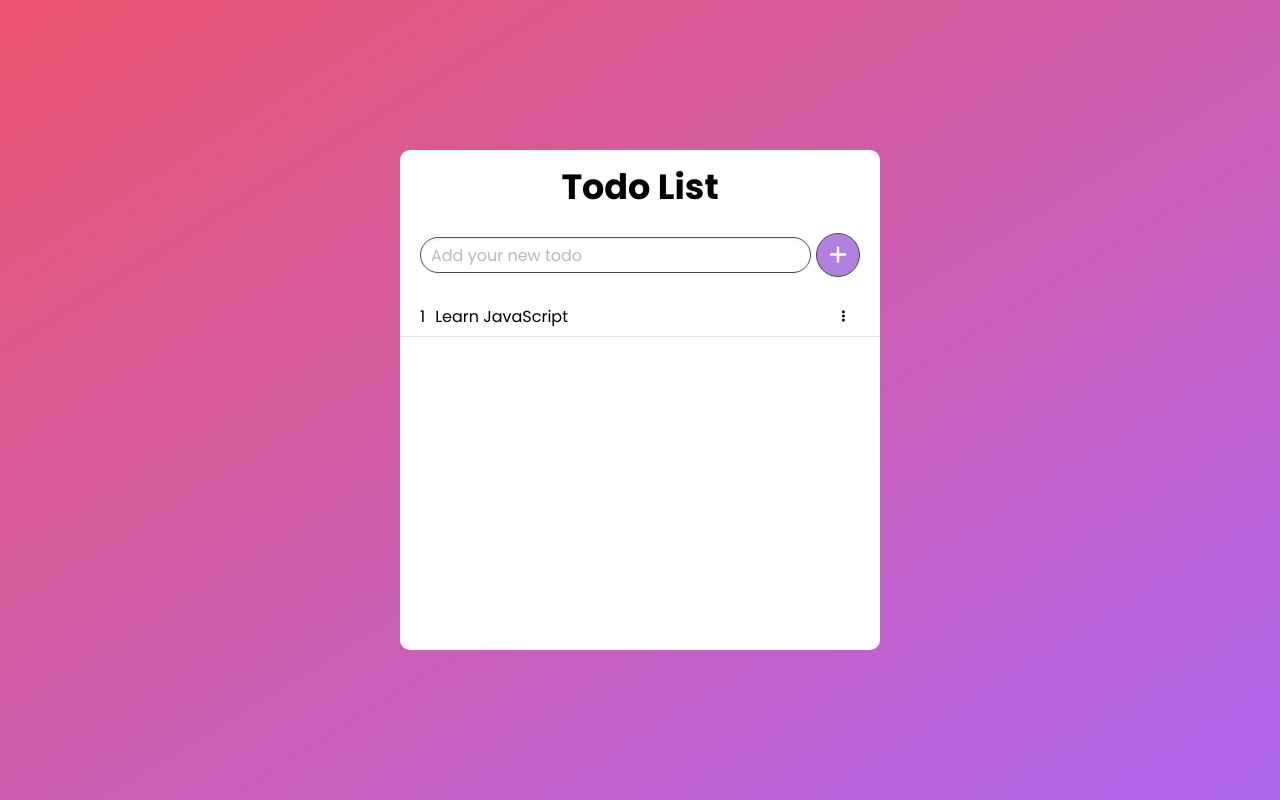
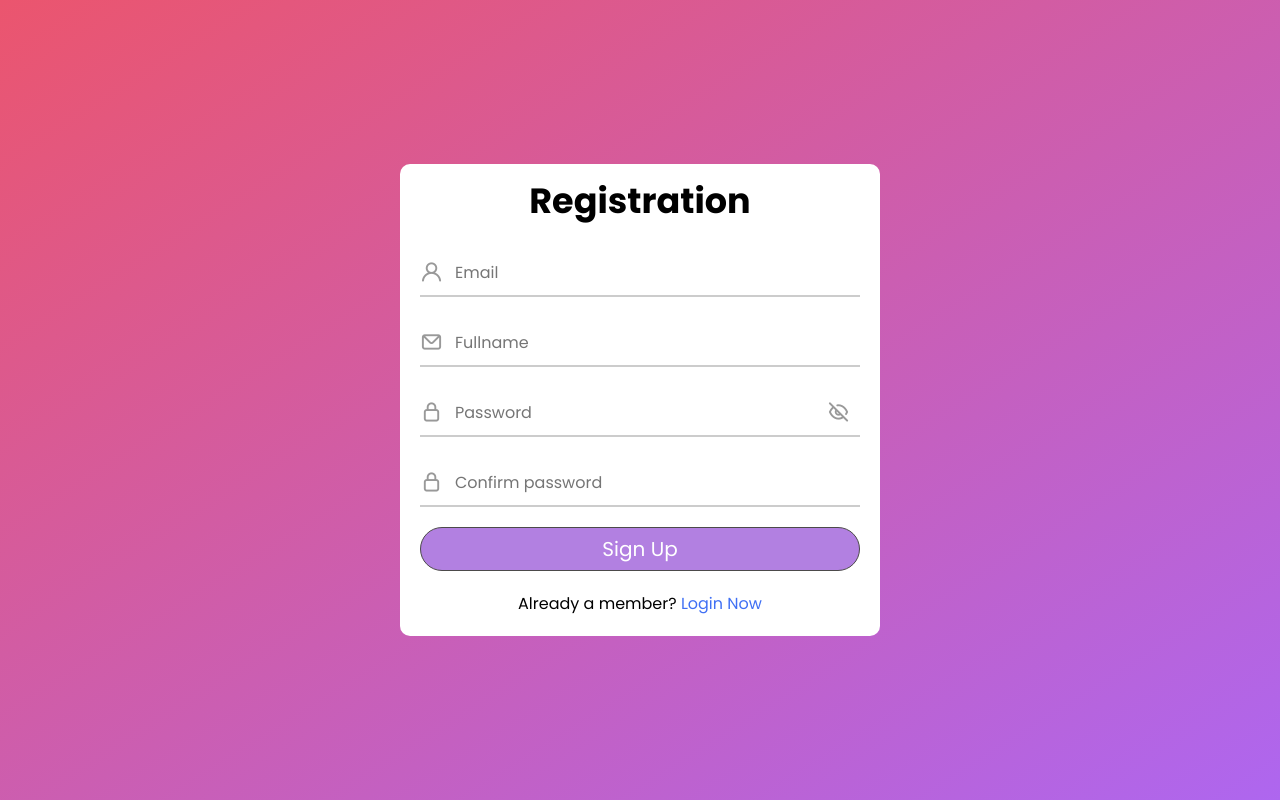
Before and after one commit to Duc-267/Todo, a plain HTML site: page index.html in a window 1280 px wide. Drawn offline with nearby package versions, Linux system fonts and the light colour scheme.

Commit message:
add UI registration

```diff
--- a/index.html
+++ b/index.html
@@ -7,12 +7,56 @@
     <meta name="viewport" content="width=device-width, initial-scale=1.0">
     <title>Todo App</title>
     <link rel="stylesheet" href="style.css">
+    <link rel="stylesheet" href="https://unicons.iconscout.com/release/v4.0.0/css/line.css">
     <link rel="stylesheet" href="https://cdnjs.cloudflare.com/ajax/libs/font-awesome/6.1.1/css/all.min.css">
 
 </head>
 
 <body>
-    <div class="todo-container">
+    <div class="container">
+        <div class="registration-container">
+            <div class="registration__header">
+                <h2 class="title">
+                    Registration
+                </h2>
+            </div>
+            <div class="registration__body">
+                <form name="signup__form" onsubmit="return validateForm()">
+                    <div class="input-field">
+                        <input name="email" id="email" type="text" placeholder="Email"><br>
+                        <i class="uil uil-user"></i>
+                    </div>
+                    <p class="error" id="email-validation"></p>
+                    <div class="input-field">
+                        <input name="fname" id="fname" type="text" placeholder="Fullname"><br>
+                        <i class="uil uil-envelope icon"></i>
+                    </div>
+                    <p class="error" id="fname-validation"></p>
+                    <div class="input-field">
+                        <input class="password" name="password" id="password" type="password" placeholder="Password"><br>
+                        <i class="uil uil-lock icon"></i>
+                        <i class="uil uil-eye-slash show-hide"></i>
+                    </div>
+                    <p class="error" id="password-validation"></p>
+                    <div class="input-field">
+                        <input class="password" name="confirm-password" id="confirm-password" type="password"
+                            placeholder="Confirm password"><br>
+                        <i class="uil uil-lock icon"></i>
+                    </div>
+                    <p class="error" id="cpassword-validation"></p>
+                    <input class="btn form__button"type="submit" value="Sign Up">
+                </form>
+
+                <div class="login-signup">
+                    <p class="reminder">Already a member?
+                        <a href="#" class="text login-link">Login Now</a>
+                    </p>
+                </div>
+            </div>
+
+
+            <!-- Todo -->
+            <!-- <div class="todo-container">
             <div class="todo-container__header">
                 <h2 class="title">
                     Todo List
@@ -20,20 +64,11 @@
             </div>
             <div class="todo-container__new-todo">
                 <input type="text" class="new-todo__content" placeholder="Add your new todo">
-            <button class="new-todo__button"><i class="fa fa-plus" onclick="addTodo()"></i></button>
+                <button class="btn new-todo__button"><i class="fa fa-plus" onclick="addTodo()"></i></button>
             </div>
             <div class="todo-container__list"></div>
+        </div> -->
         </div>
-    <!-- <div class="edit-container">
-        <div class="edit-wrapper">
-            <button class="edit__close"><i class="fa-solid fa-times"></i></button>
-            <div class="edit__header">
-                <h3 class="edit__title"></h3>
-            </div>
-            <textarea id="edit__content" placeholder="Enter Todo" cols="30" rows="6"></textarea>
-            <button class="edit__submit">Submit</button>
-        </div>
-    </div> -->
 
         <script src="script.js"></script>
 </body>
--- a/script.js
+++ b/script.js
@@ -1,5 +1,8 @@
 // let todos = JSON.parse(localStorage.getItem("todo-data"))
-const todoList = document.querySelector(".todo-container__list")
+const todoList = document.querySelector(".todo-container__list"),
+showHideIcon = document.querySelectorAll(".show-hide"),
+passwordFields = document.querySelectorAll(".password")
+
 
 let todos = [{ id: 1, content: "Learn JavaScript" }]
 let idCounter = 2
@@ -106,7 +109,7 @@ const editTodo = (todo) => {
     todo = JSON.parse(decodeURIComponent(todo))
     let items = document.querySelectorAll('.todo__item')
     items.forEach(item => {
-        if(item.dataset.id == todo.id) {
+        if (item.dataset.id == todo.id) {
             console.log(todo.content)
             item.innerHTML = `
             <input type=text value="${todo.content}" class="edit__content">
@@ -117,7 +120,7 @@ const editTodo = (todo) => {
 
 const saveTodo = (id) => {
     const content = document.getElementsByClassName("edit__content")[0].value
-    if(content != ''){
+    if (content != '') {
         const index = todos.findIndex(todo => todo.id == id)
         todos[index].content = content
         console.log(todos)
@@ -127,25 +130,98 @@ const saveTodo = (id) => {
 
 }
 
-// let todoEditID,
-//     edit = document.querySelectorAll('.edit')
-// isEditTodo = false
 
-// edit.forEach(btn => {
-//     btn.addEventListener('click', (e) => {
-//         let id = e.target.dataset.editid
-//         let editdata = e.target.dataset.editdata
-//         isEditTodo = true
-//         todoEditID = id
-//         newTodoContainer.classList.add('show')
-//         newTodoContainer.querySelector('.title').innerText = 'Edit Todo'
-//         todoData.value = editdata
-//     })
-// })
+// renderTodo()
+// optionsToggle()
 
-// let toggleBtns = document.getElementsByClassName("options__toggleBtn")
-// console.log(toggleBtns)
+// Sign-up validation
+function validateForm() {
+    let email = document.forms["signup__form"]["email"].value
+    let fullName = document.forms["signup__form"]["fname"].value
+    let password = document.forms["signup__form"]["password"].value
+    let confirmPassword = document.forms["signup__form"]["confirm-password"].value
 
+    let mailFormat = /^\w+([\.-]?\w+)*@\w+([\.-]?\w+)*(\.\w{2,3})+$/;
+    let emailValidationFlag = true
+    let fullNameValidationFlag = true
+    let passwordValidationFlag = true
+    let confirmPasswordValidationFlag = true
+    if (!email.match(mailFormat)) {
+        document.getElementById("email-validation").innerHTML = "Incorrect email form"
+        emailValidationFlag = false
+    } else {
+        document.getElementById("email-validation").innerHTML = ""
+        emailValidationFlag = true
+    }
+    if (fullName.split(" ").length < 2) {
+        document.getElementById("fname-validation").innerHTML = "Full name must contain at least 2 words"
+        fullNameValidationFlag = false
+    } else {
+        document.getElementById("fname-validation").innerHTML = ""
+        fullNameValidationFlag = true
+    }
+    if (password.length < 8 || !containsSpecialChars(password) || !checkUppercasePassword(password)) {
+        document.getElementById("password-validation").innerHTML = "Password must contain at least one uppercase character, one special character and has eight characters or longer."
+        passwordValidationFlag = false
+    } else {
+        document.getElementById("password-validation").innerHTML = ""
+        passwordValidationFlag = true
+    }
+    if (confirmPassword !== password) {
+        document.getElementById("cpassword-validation").innerHTML = "The password confirmation does not match."
+        confirmPasswordValidationFlag = false
+    } else {
+        document.getElementById("cpassword-validation").innerHTML = ""
+        confirmPasswordValidationFlag = true
 
-renderTodo()
-optionsToggle()
+    }
+    return emailValidationFlag && fullNameValidationFlag && passwordValidationFlag && confirmPasswordValidationFlag
+
+    function containsSpecialChars(str) {
+        const specialChars = /[`!@#$%^&*()_+\-=\[\]{};':"\\|,.<>\/?~]/;
+        return specialChars.test(str);
+    }
+}
+function checkUppercasePassword(password) {
+    for (var i = 0; i < password.length; i++) {
+        if (password.charAt(i) == password.charAt(i).toUpperCase() && password.charAt(i).match(/[a-z]/i)) {
+            return true;
+        }
+    }
+    return false;
+};
+
+showHideIcon.forEach(eyeIcon =>{
+    eyeIcon.addEventListener("click", ()=>{
+        passwordFields.forEach(pwField =>{
+            if(pwField.type ==="password"){
+                pwField.type = "text";
+
+                showHideIcon.forEach(icon =>{
+                    icon.classList.replace("uil-eye-slash", "uil-eye");
+                })
+            }else{
+                pwField.type = "password";
+
+                showHideIcon.forEach(icon =>{
+                    icon.classList.replace("uil-eye", "uil-eye-slash");
+                })
+            }
+        })
+    })
+})
+// function random_code_generate(max, min) {
+//     const codeChars =
+//         "0123456789ABCDEFGHIJKLMNOPQRSTUVWXYZabcdefghijklmnopqrstuvwxyz!@#$%^*_";
+//     const CharMath = Math.floor(Math.random() * (max - min + 1)) + min;
+//     const randCode = Array(CharMath)
+//         .fill(codeChars)
+//         .map(function (x) {
+//             return x[Math.floor(Math.random() * x.length)];
+//         })
+
+//         .join("");
+//     return randCode;
+// }
+
+// console.log(random_code_generate(4, 7))
--- a/style.css
+++ b/style.css
@@ -37,14 +37,16 @@ body {
     background: linear-gradient(to bottom right, rgb(235, 85, 110), rgb(147 51 234 / 75%));
 }
 
-.todo-container {
-    height: 500px;
+.todo-container,.registration-container {
     position: relative;
     flex-direction: column;
     background: #fff;
     border-radius: 10px;
     width: clamp(18rem, 50vw, 30rem);
 
+}
+.todo-container {
+    height: 500px;
 }
 
 .title {
@@ -83,9 +85,8 @@ body {
     color: rgb(187, 185, 182);
 }
 
-.new-todo__button {
+.btn {
     height: 44px;
-    width: 44px;
     color: #fff;
     cursor: pointer;
     font-size: 20px;
@@ -94,11 +95,22 @@ body {
     border-width: 1px;
     border-style: solid;
     border-color: rgb(76, 74, 74);
+}
+
+.form__button {
+    width: 100%;
+    margin: 20px 0 20px 0;
+    border-radius: 22px;
+
+}
+
+.new-todo__button {
+    width: 44px;
     border-radius: 22px;
     margin-left: 5px;
 }
 
-.new-todo__button:hover {
+.btn:hover {
     background: rgb(128 36 210);
 
 }
@@ -217,3 +229,65 @@ body {
     background-color: transparent;
     cursor: pointer;
 }
+
+/* Sign up */
+a{
+    color: #4070f4;
+    text-decoration: none;
+}
+
+a:hover{
+    text-decoration: underline;
+}
+
+.error {
+    color: red;
+}
+
+.registration__body {
+    padding: 0 20px 20px 20px;
+}
+
+.input-field {
+    position: relative;
+    height: 50px;
+    width: 100%;
+    margin-top: 20px;
+}
+
+.input-field input{
+    position: absolute;
+    height: 100%;
+    width: 100%;
+    padding-left: 35px;
+    border: none;
+    outline: none;
+    font-size: 16px;
+    border-bottom: 2px solid #ccc;
+    border-top: 2px solid transparent;
+    transition: all 0.2s ease;
+}
+
+.input-field i{
+    position: absolute;
+    top: 50%;
+    transform: translateY(-50%);
+    color: #999;
+    font-size: 23px;
+    transition: all 0.2s ease;
+}
+
+.input-field i.icon{
+    left: 0;
+}
+
+.input-field i.show-hide{
+    right: 0;
+    cursor: pointer;
+    padding: 10px;
+}
+
+.reminder {
+    text-align: center;
+
+}
```
Lines whose indentation alone changed are shown as unchanged.
